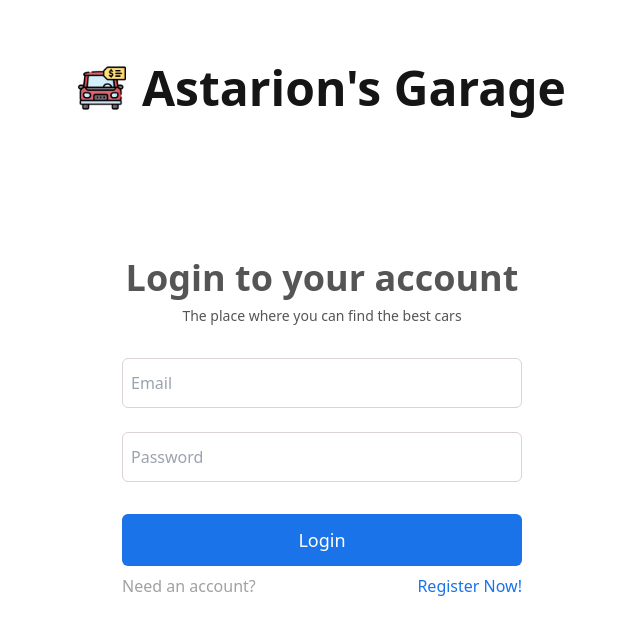
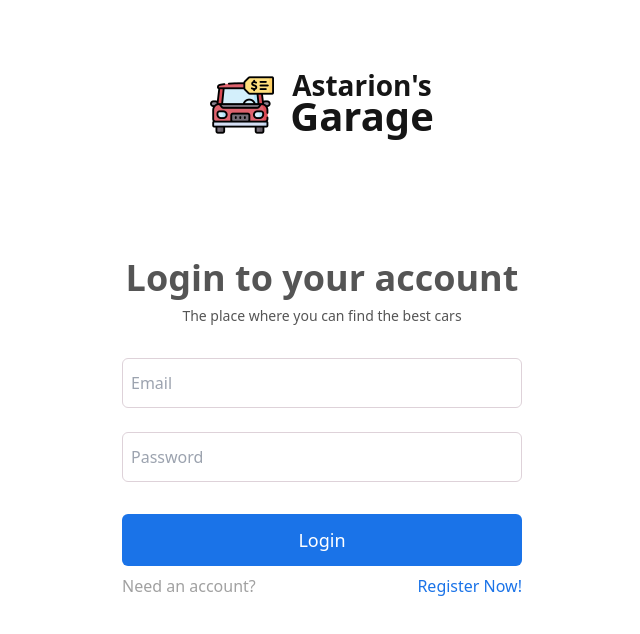
Before and after one commit to RaufunNazin/devopsfrontend, a React (Vite) app: page /login in a window 1280 px wide. Shown: the top 634 px of the page, without its empty margins (318-958 px from the left). Built offline with nearby package versions, Linux system fonts and the light colour scheme.

Commit message:
create navbar

```diff
--- /dev/null
+++ b/src/components/Navbar.jsx
@@ -0,0 +1,24 @@
+import { useState } from "react"
+import { useNavigate } from "react-router-dom"
+
+const Navbar = () => {
+    const navigate = useNavigate()
+    const [searchQuery, setSearchQuery] = useState("")
+    return (
+        <div className="border-b py-2 px-16 flex justify-between items-center">
+            <button onClick={() => navigate("/")} className="flex items-center gap-x-2">
+                <img src="src/assets/car.png" alt="logo" className="w-8 h-8" />
+                <div className="flex flex-col items-center justify-center">
+                    <div className="text-[14px] text-xdark -mb-2.5">Astarion&apos;s</div>
+                    <div className="text-xdark text-[20px]">Garage</div>
+                </div>
+            </button>
+            <input type="text" placeholder="Search by Model, Company etc." className="border focus:bg-white bg-xlightergray w-[600px] py-0.5 px-3 outline-none rounded-md" onChange={(e) => setSearchQuery(e.target.value)} />
+            <div>
+                <button onClick={() => navigate("/login")} className="text-sm text-xdark lg:text-lg">Login</button>
+            </div>
+        </div>
+    )
+}
+
+export default Navbar
--- a/src/pages/Home.jsx
+++ b/src/pages/Home.jsx
@@ -1,6 +1,8 @@
+import Navbar from "../components/Navbar"
+
 const Home = () => {
   return (
-    <div>Home</div>
+    <div><Navbar /></div>
   )
 }
 
--- a/src/pages/Login.jsx
+++ b/src/pages/Login.jsx
@@ -50,10 +50,13 @@ const Login = () => {
                 pauseOnHover={false}
                 theme="colored"
             />
-            <div className="fixed top-8 flex items-center gap-x-4 lg:top-16">
-                <img src="src/assets/car.png" alt="logo" className="w-12 h-12" />
-                <p className="text-3xl font-bold text-xdark lg:text-5xl">Astarion's Garage</p>
-            </div>
+            <button onClick={() => navigate("/")} className="fixed top-8 flex items-center gap-x-4 lg:top-16">
+                <img src="src/assets/car.png" alt="logo" className="w-16 h-16" />
+                <div className="flex flex-col items-center justify-center font-bold">
+                    <div className="text-[28px] text-xdark -mb-5">Astarion&apos;s</div>
+                    <div className="text-xdark text-[40px]">Garage</div>
+                </div>
+            </button>
             <div className="flex flex-col items-center gap-y-2">
                 <p className="text-3xl font-black text-xgray lg:text-4xl">
                     Login to your account
--- a/src/pages/Register.jsx
+++ b/src/pages/Register.jsx
@@ -1,5 +1,5 @@
-import { useEffect, useState } from "react";
-import { useNavigate, useLocation } from "react-router-dom";
+import { useState } from "react";
+import { useNavigate } from "react-router-dom";
 import api from "../api";
 import { ToastContainer, toast } from "react-toastify";
 import "react-toastify/dist/ReactToastify.css";
@@ -47,10 +47,13 @@ const Register = () => {
                 pauseOnHover={false}
                 theme="colored"
             />
-            <div className="fixed top-8 flex items-center gap-x-4 lg:top-16">
-                <img src="src/assets/car.png" alt="logo" className="w-12 h-12" />
-                <p className="text-3xl font-bold text-xdark lg:text-5xl">Astarion's Garage</p>
-            </div>
+            <button onClick={()=>navigate("/")} className="fixed top-8 flex items-center gap-x-4 lg:top-16">
+                <img src="src/assets/car.png" alt="logo" className="w-16 h-16" />
+                <div className="flex flex-col items-center justify-center font-bold">
+                    <div className="text-[28px] text-xdark -mb-5">Astarion&apos;s</div>
+                    <div className="text-xdark text-[40px]">Garage</div>
+                </div>
+            </button>
             <div className="flex flex-col items-center gap-y-2">
                 <p className="text-3xl font-black text-xgray lg:text-4xl">
                     Create your account
@@ -93,7 +96,7 @@ const Register = () => {
                 </div>
                 <div className="flex justify-between -my-6">
                     <div className="text-xlightgray">Already have an account?</div>
-                    <button onClick={()=>navigate("/login")} className="text-xblue transition-all duration-200 hover:underline hover:text-blue-600">Login Here!</button>
+                    <button onClick={() => navigate("/login")} className="text-xblue transition-all duration-200 hover:underline hover:text-blue-600">Login Here!</button>
                 </div>
             </div>
         </div>
```
